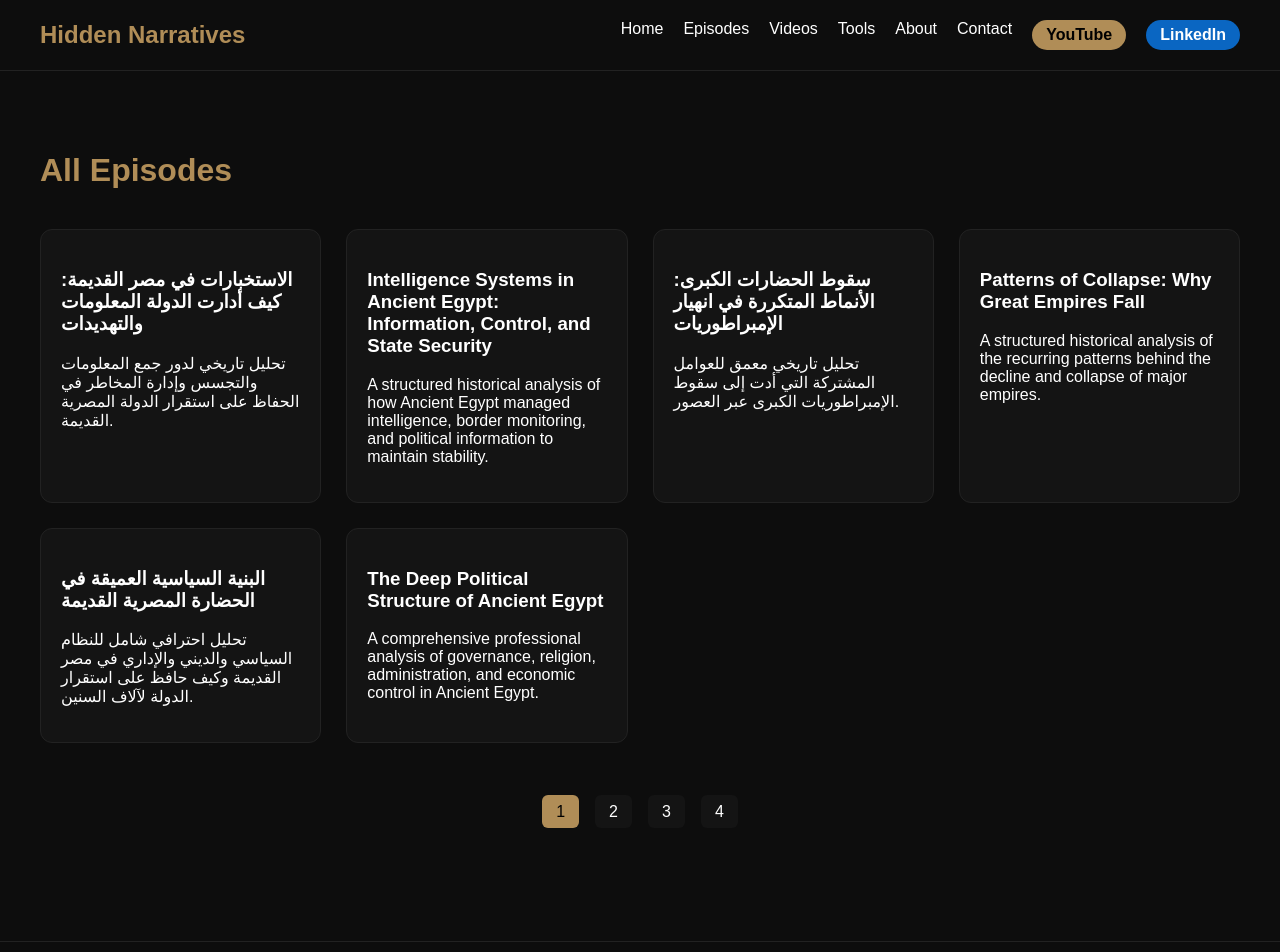
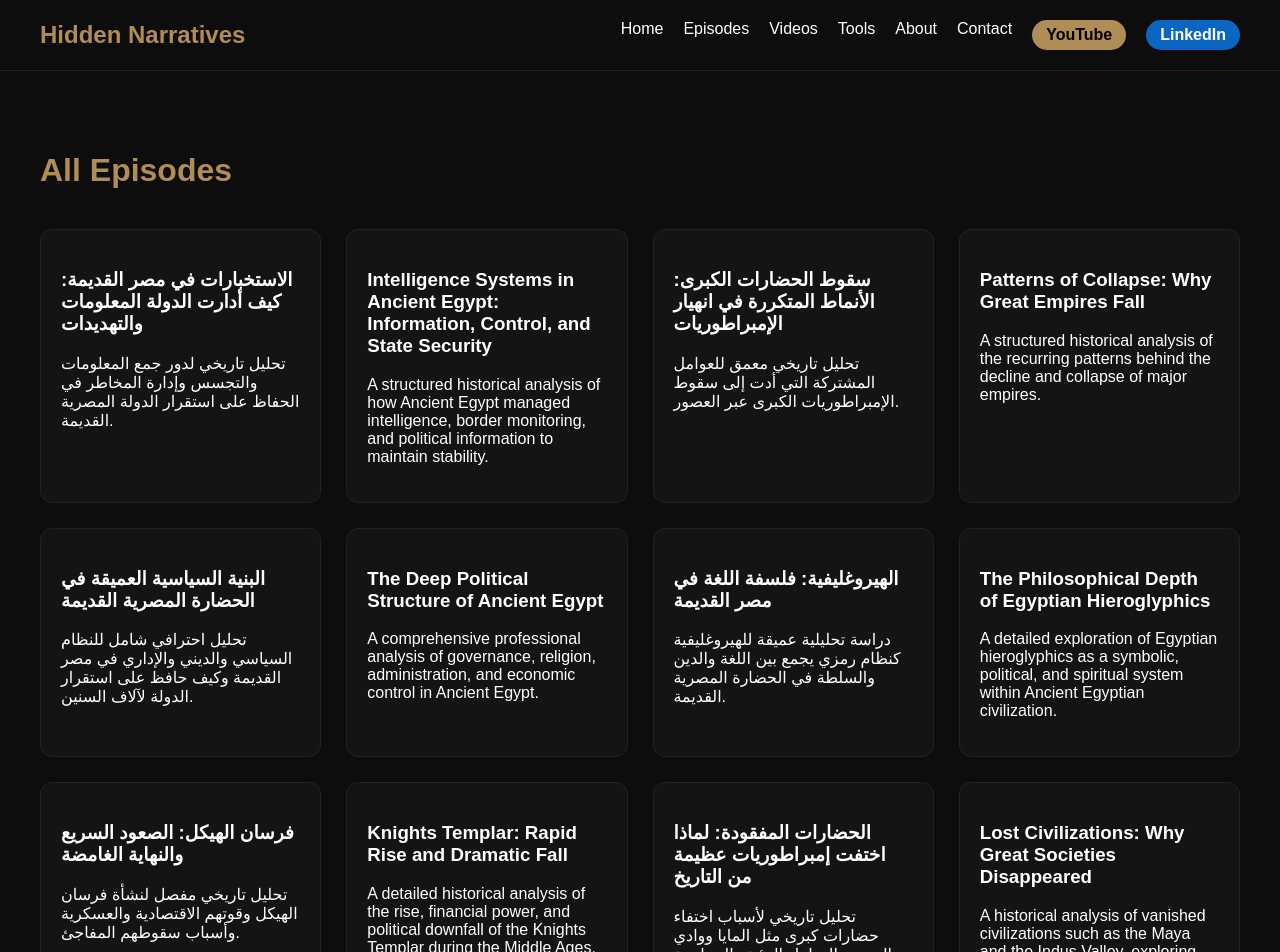
Before and after one commit to mohamedalaa7785-cpu/hidden-narratives, a Next.js app: page /episodes in a window 1280 px wide. Shown: the top 952 px of the page. Built offline with nearby package versions, Linux system fonts and the light colour scheme.

Commit message:
Update page.tsx

```diff
--- a/app/episodes/page.tsx
+++ b/app/episodes/page.tsx
@@ -3,9 +3,13 @@ import path from "path"
 import matter from "gray-matter"
 import Link from "next/link"
 
-const POSTS_PER_PAGE = 6
+type Article = {
+  slug: string
+  title: string
+  description: string
+}
 
-function getArticles() {
+function getArticles(): Article[] {
   const dir = path.join(process.cwd(), "content/episodes")
   const files = fs.readdirSync(dir)
 
@@ -17,23 +21,14 @@ function getArticles() {
 
     return {
       slug,
-      ...data,
+      title: data.title || "Untitled",
+      description: data.description || "",
     }
   })
 }
 
-export default function EpisodesPage({
-  searchParams,
-}: {
-  searchParams: { page?: string }
-}) {
+export default function EpisodesPage() {
   const articles = getArticles()
-  const page = parseInt(searchParams.page || "1")
-  const start = (page - 1) * POSTS_PER_PAGE
-  const end = start + POSTS_PER_PAGE
-  const totalPages = Math.ceil(articles.length / POSTS_PER_PAGE)
-
-  const paginated = articles.slice(start, end)
 
   return (
     <main style={{ padding: "60px 40px" }}>
@@ -42,7 +37,7 @@ export default function EpisodesPage({
       </h1>
 
       <div style={grid}>
-        {paginated.map((article) => (
+        {articles.map((article) => (
           <Link
             key={article.slug}
             href={`/episodes/${article.slug}`}
@@ -50,26 +45,6 @@ export default function EpisodesPage({
           >
             <h3>{article.title}</h3>
             <p>{article.description}</p>
-          </Link>
-        ))}
-      </div>
-
-      {/* Pagination */}
-      <div style={{ marginTop: "60px", textAlign: "center" }}>
-        {Array.from({ length: totalPages }, (_, i) => (
-          <Link
-            key={i}
-            href={`/episodes?page=${i + 1}`}
-            style={{
-              margin: "0 8px",
-              padding: "8px 14px",
-              background: page === i + 1 ? "#b08d57" : "#141414",
-              color: page === i + 1 ? "#000" : "#fff",
-              borderRadius: "6px",
-              textDecoration: "none"
-            }}
-          >
-            {i + 1}
           </Link>
         ))}
       </div>
```
